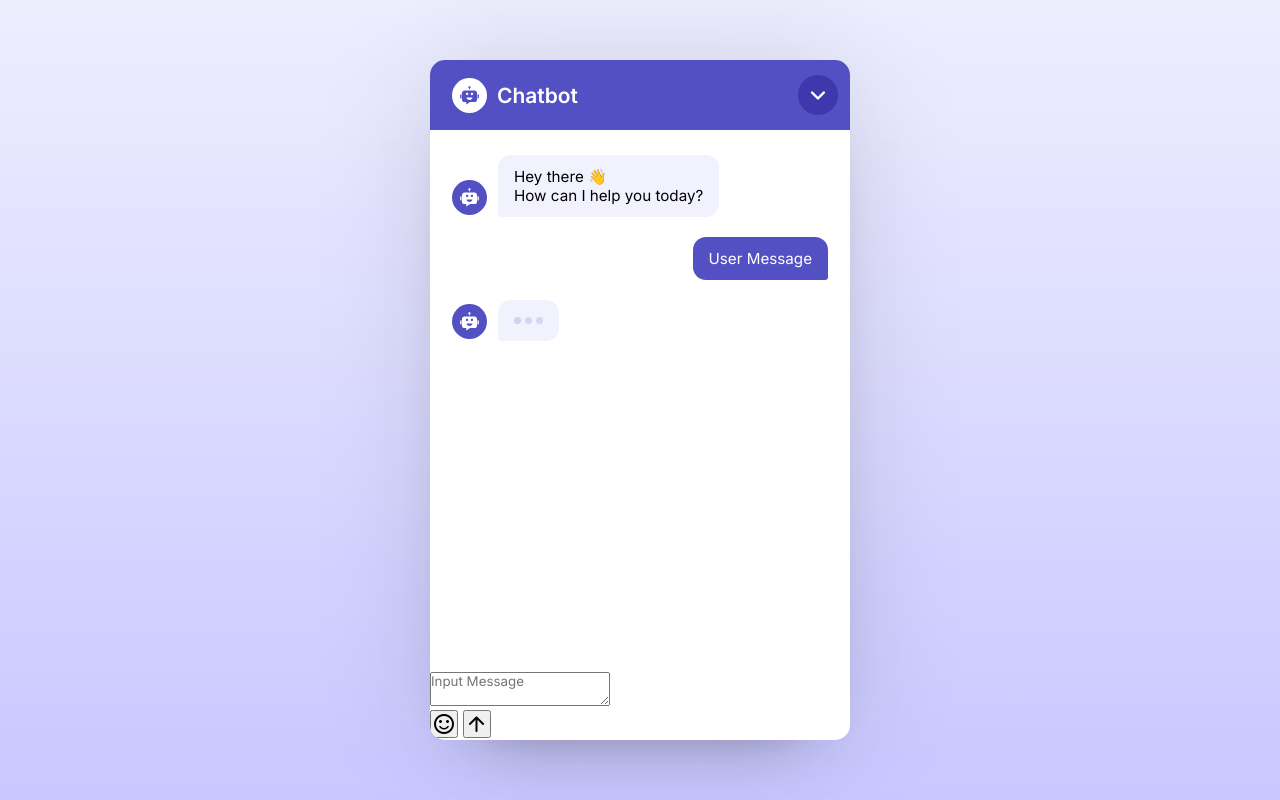
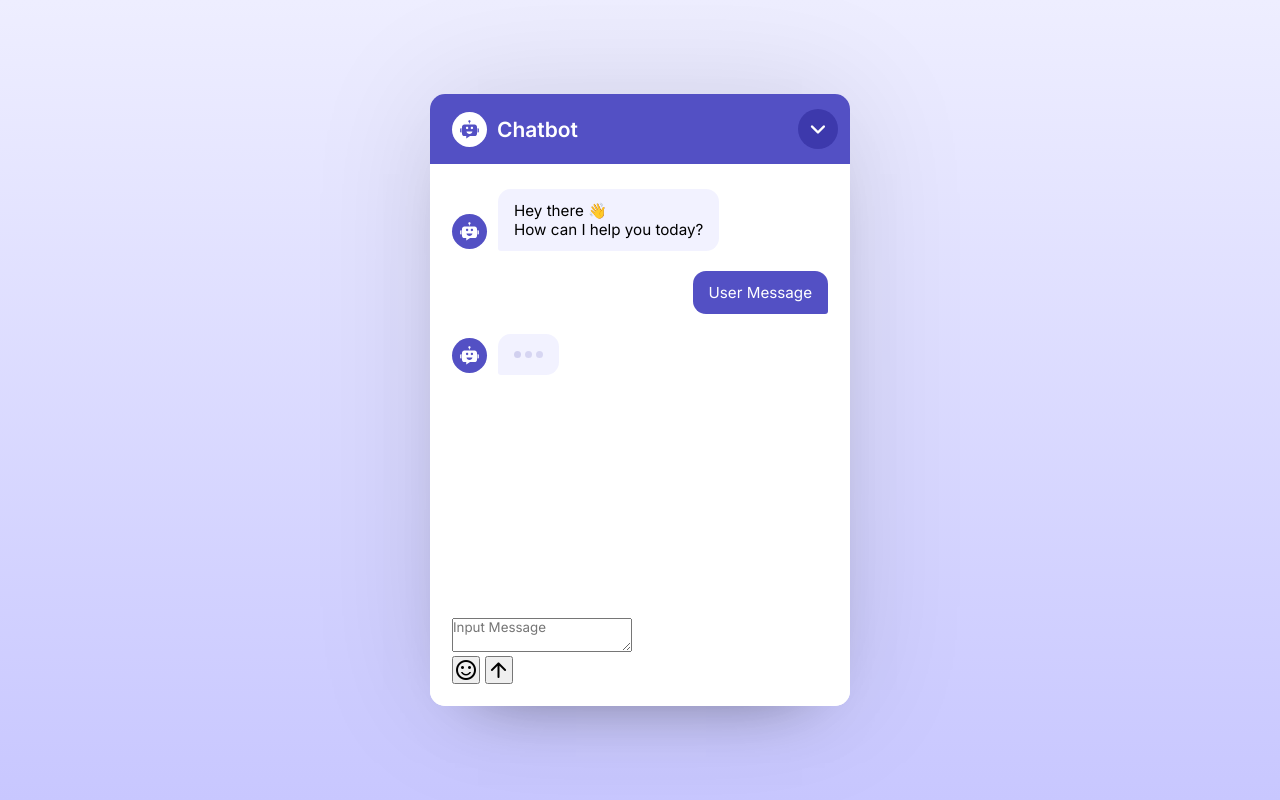
Before and after one commit to Scott-Zeta/chatbot_assistant, a Flask app: page / in a window 1280 px wide. Run offline with Flask 3, Linux system fonts and the light colour scheme.

Commit message:
feat: add positioning for chat footer and update styles for chatbot layout

```diff
--- a/static/css/style.css
+++ b/static/css/style.css
@@ -17,6 +17,7 @@ body {
 }
 
 .chatbot-popup {
+  position: relative;
   width: 420px;
   background: #fff;
   overflow: hidden;
@@ -25,6 +26,7 @@ body {
     0 32px 64px -48px rgba(0, 0, 0, 0.5);
 }
 
+/* Chat Header */
 .chat-header {
   display: flex;
   align-items: center;
@@ -73,6 +75,7 @@ body {
   background: #2f2b8c;
 }
 
+/* Chat Body */
 .chat-body {
   padding: 25px 22px;
   display: flex;
@@ -170,3 +173,12 @@ body {
     opacity: 0.2;
   }
 }
+
+/* Chat Footer */
+.chat-footer {
+  position: absolute;
+  bottom: 0;
+  width: 100%;
+  background: #fff;
+  padding: 15px 22px 20px;
+}
```
